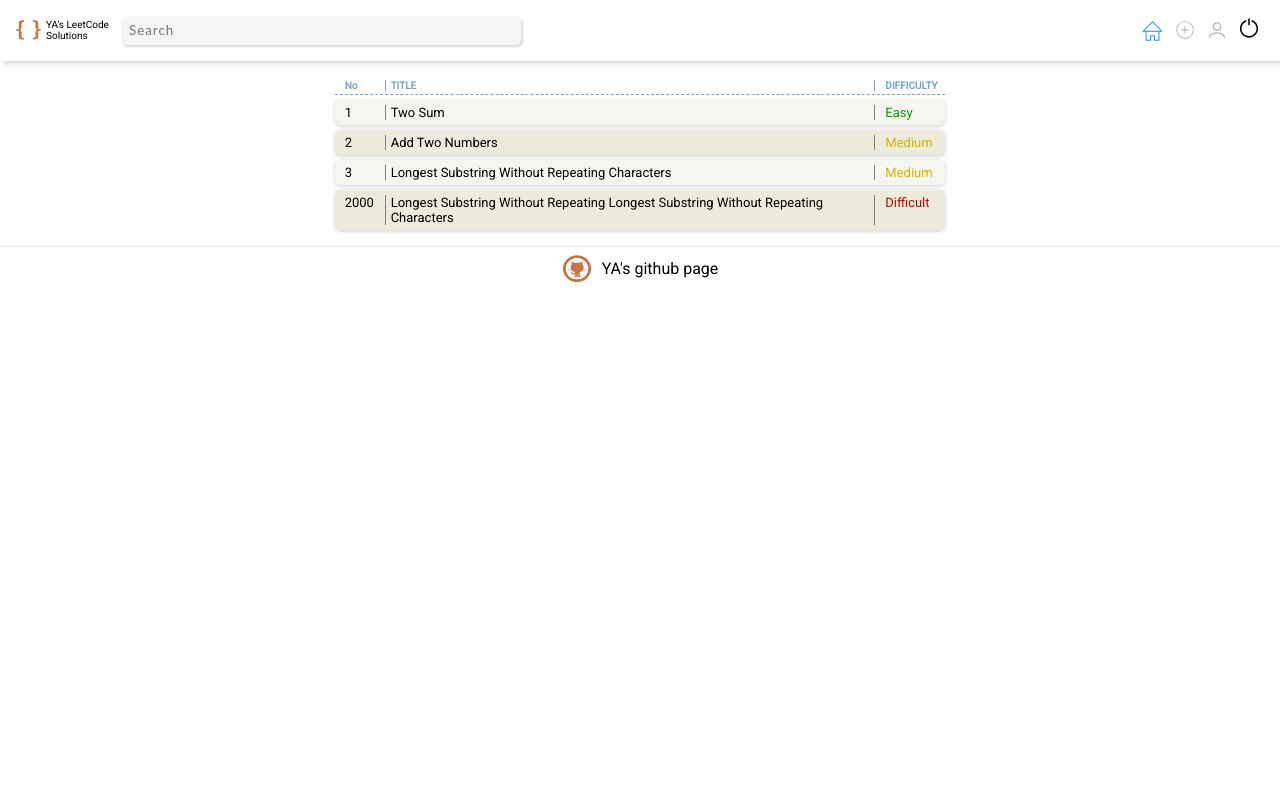
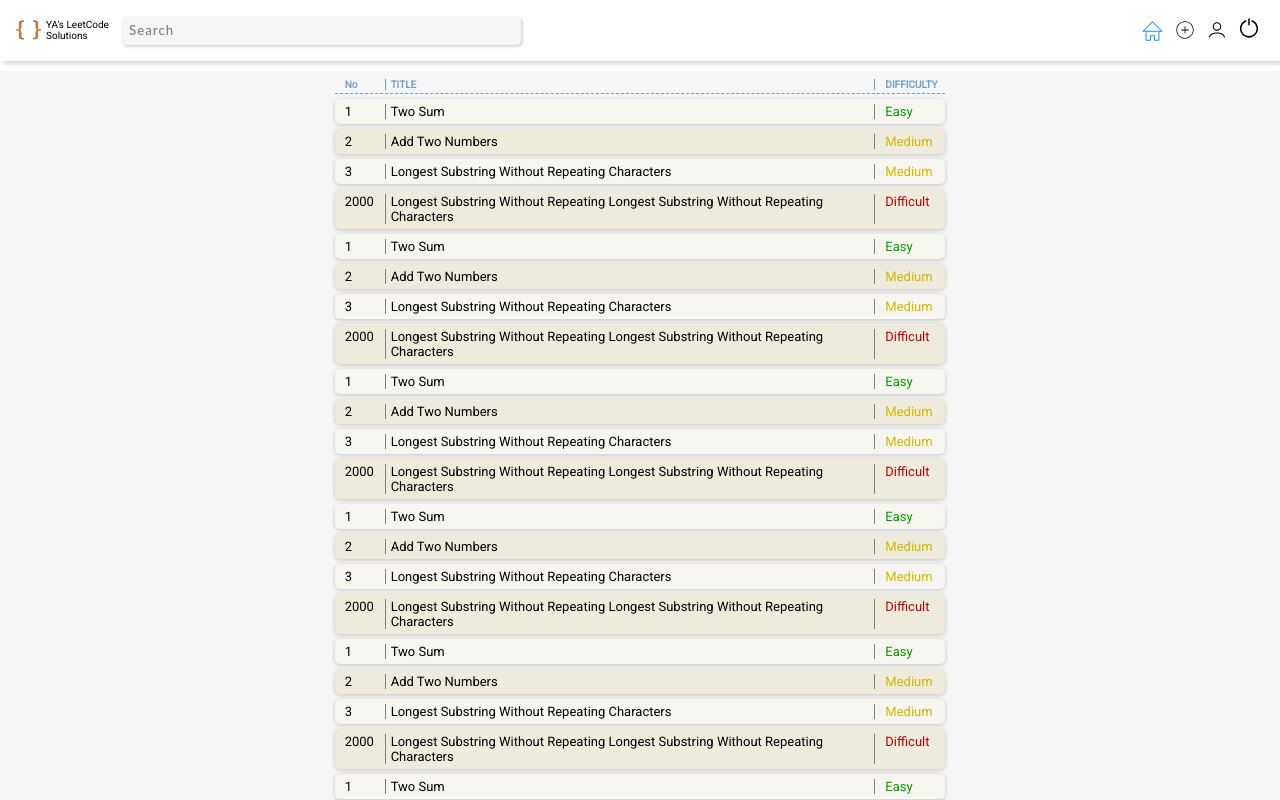
Before and after one commit to yalcinaksakal/myLeetCode, a Next.js app: page / in a window 1280 px wide. Shown: the top 800 px of the page. Built offline with nearby package versions, Linux system fonts and the light colour scheme.

Commit message:
firebase

```diff
--- a/components/Nav/NavItem/NavItem.tsx
+++ b/components/Nav/NavItem/NavItem.tsx
@@ -11,7 +11,7 @@ const NavItem: React.FC<{
   desc: string;
   isLoginRequired: boolean;
 }> = ({ item, isPageActive, svg, path, desc, isLoginRequired }) => {
-  const isLoggedIn = false;
+  const isLoggedIn = true;
   const isDisabled = isLoginRequired && !isLoggedIn;
   const [showDetails, setShowDetails] = useState(false);
   const svgJSX = (
--- a/components/ProblemList/ListItem/ListItem.module.scss
+++ b/components/ProblemList/ListItem/ListItem.module.scss
@@ -24,8 +24,8 @@
     padding: 0 5px;
   }
   &:hover {
-    transform: translateX(-1px);
-    background-color: #9d9474;
+    transform: scale(1.01);
+    background: #9d9474;
     color: whitesmoke;
   }
 }
--- a/components/ProblemList/ProblemList.module.scss
+++ b/components/ProblemList/ProblemList.module.scss
@@ -1,6 +1,6 @@
 .list {
   list-style: none;
-  margin: 1rem auto;
+  margin: 0 auto;
   padding: 0;
   width: max-content;
   max-width: 90%;
--- a/package.json
+++ b/package.json
@@ -9,6 +9,7 @@
     "lint": "next lint"
   },
   "dependencies": {
+    "firebase": "^9.0.1",
     "next": "11.1.2",
     "react": "17.0.2",
     "react-ace": "^9.4.3",
--- a/pages/index.tsx
+++ b/pages/index.tsx
@@ -17,8 +17,80 @@ const Home: NextPage = () => {
       name: "Longest Substring Without Repeating Longest Substring Without Repeating Characters",
       difficulty: "Difficult",
     },
+    { no: 1, name: "Two Sum", difficulty: "Easy" },
+    { no: 2, name: "Add Two Numbers", difficulty: "Medium" },
+    {
+      no: 3,
+      name: "Longest Substring Without Repeating Characters",
+      difficulty: "Medium",
+    },
+    {
+      no: 2000,
+      name: "Longest Substring Without Repeating Longest Substring Without Repeating Characters",
+      difficulty: "Difficult",
+    },
+    { no: 1, name: "Two Sum", difficulty: "Easy" },
+    { no: 2, name: "Add Two Numbers", difficulty: "Medium" },
+    {
+      no: 3,
+      name: "Longest Substring Without Repeating Characters",
+      difficulty: "Medium",
+    },
+    {
+      no: 2000,
+      name: "Longest Substring Without Repeating Longest Substring Without Repeating Characters",
+      difficulty: "Difficult",
+    },
+    { no: 1, name: "Two Sum", difficulty: "Easy" },
+    { no: 2, name: "Add Two Numbers", difficulty: "Medium" },
+    {
+      no: 3,
+      name: "Longest Substring Without Repeating Characters",
+      difficulty: "Medium",
+    },
+    {
+      no: 2000,
+      name: "Longest Substring Without Repeating Longest Substring Without Repeating Characters",
+      difficulty: "Difficult",
+    },
+    { no: 1, name: "Two Sum", difficulty: "Easy" },
+    { no: 2, name: "Add Two Numbers", difficulty: "Medium" },
+    {
+      no: 3,
+      name: "Longest Substring Without Repeating Characters",
+      difficulty: "Medium",
+    },
+    {
+      no: 2000,
+      name: "Longest Substring Without Repeating Longest Substring Without Repeating Characters",
+      difficulty: "Difficult",
+    },
+    { no: 1, name: "Two Sum", difficulty: "Easy" },
+    { no: 2, name: "Add Two Numbers", difficulty: "Medium" },
+    {
+      no: 3,
+      name: "Longest Substring Without Repeating Characters",
+      difficulty: "Medium",
+    },
+    {
+      no: 2000,
+      name: "Longest Substring Without Repeating Longest Substring Without Repeating Characters",
+      difficulty: "Difficult",
+    },
   ];
-  return <ProblemList list={list} />;
+  return (
+    <div
+      style={{
+        width: "100%",
+        height: "100%",
+        background: "whitesmoke",
+        padding: "5px 0",
+        margin: "10px 0",
+      }}
+    >
+      <ProblemList list={list} />
+    </div>
+  );
 };
 
 export default Home;
```
Also changed, not shown: 2 other files (tests, documents, lock files or other folders).
